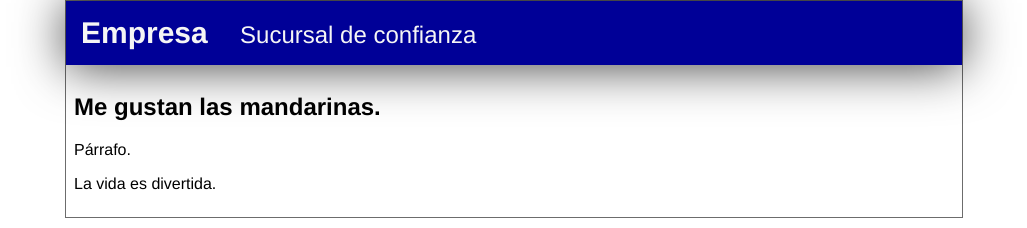
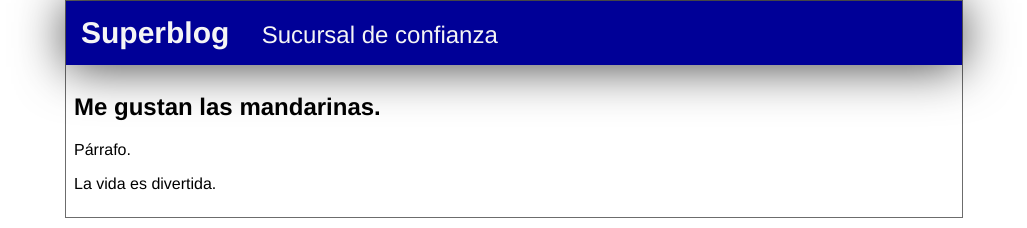
Before and after one commit to ErikGmz/ErikGmz.github.io, a plain HTML site: page Prueba.html in a window 1280 px wide. Shown: the whole page, without its empty margins (126-1153 px from the left). Drawn offline with Linux system fonts and the light colour scheme.

Commit message:
Cambio del nombre de la página

```diff
--- a/Prueba.html
+++ b/Prueba.html
@@ -8,7 +8,7 @@
     <body>
         <div id = "Cabecera">
             <div id = "Extra">
-                Empresa
+                Superblog
                 <span id = "linea"> Sucursal de confianza </span>
             </div>
             <div id = "Contenido">
```
